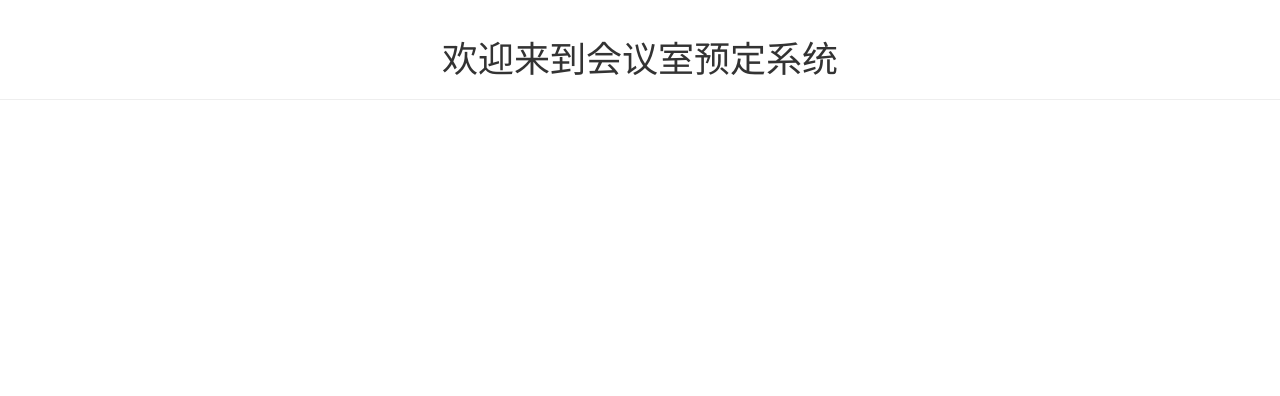
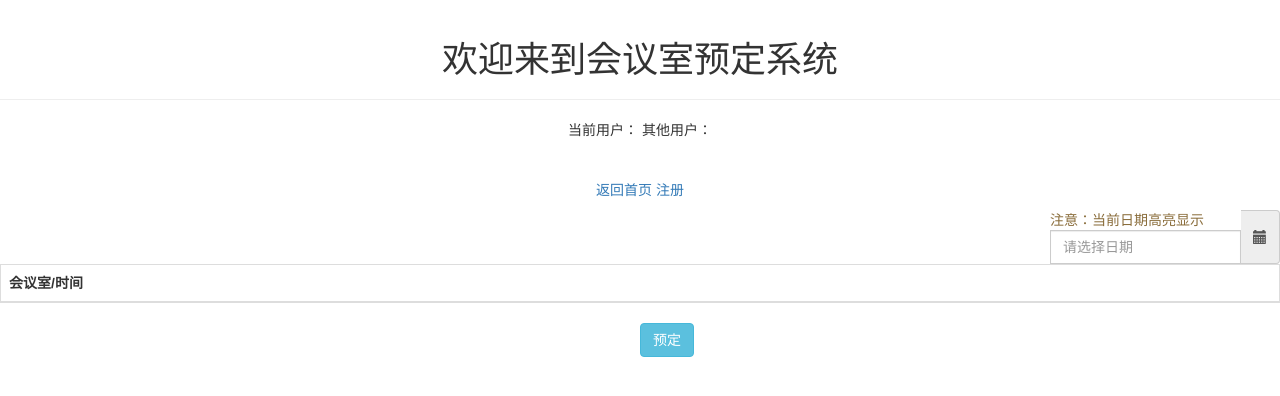
Before and after one commit to bosscharlie/lab-order-system, a Django app: page /roomorder/index/ in a window 1280 px wide. Shown: the top 396 px of the page. Run offline with Django 3.2, Linux system fonts and the light colour scheme; lists and menus that the app fills with data are empty; some libraries are stand-ins or nearby versions.

Commit message:
add datetimepicker

```diff
--- a/ordersystem/roomorder/templates/index.html
+++ b/ordersystem/roomorder/templates/index.html
@@ -4,7 +4,7 @@
     <meta charset="UTF-8">
     <title>index</title>
     <link rel="stylesheet" href="/static/bootstrap/css/bootstrap.min.css">
-    <link rel="stylesheet" type="text/css" href="/static/jquery.datetimepicker.css"/>
+    <link rel="stylesheet" type="text/css" href="/static/jquery.datetimepicker.min.css"/>
     <style>
         .td_active{
             background-color:purple;
@@ -14,11 +14,63 @@
             top:215px!important;
         }
 
+
+
     </style>
 </head>
 <body>
 <div class="page-header">
-    <h1 class="text-center">欢迎来到会议室预定系统<small class="text-info">{{request.user.username}}</small> </h1>
+    <h1 class="text-center">欢迎来到会议室预定系统<small class="text-info">{{request.user.username}}</small></h1>
 </div>
+
+<div class="text-center">
+    <span>当前用户：</span>
+    <span>其他用户：</span>
+</div>
+<br>
+<br>
+<p class="text-center">
+    <span><a href="/home/">返回首页</a> </span>
+    <span><a href="/logout/">注册</a> </span>
+</p>
+<div class="calender pull-right">
+    <div class="input-group" style="width: 230px;">
+        <span class="text-warning">注意：当前日期高亮显示</span>
+        <input type="text" autocomplete="off" class="form-control" id="datetimepicker11" placeholder="请选择日期"/>
+        <span class="input-group-addon">
+            <span class="glyphicon glyphicon-calendar">
+            </span>
+        </span>
+    </div>
+</div>
+<br>
+<br>
+<table class="table table-bordered">
+    <thead>
+    <tr>
+        <th>会议室/时间</th>
+        {% for row in time_choice %}
+        <th>{{ row.1 }}</th>
+        {% endfor %}
+    </tr>
+    </thead>
+    <tbody>
+    {{ htmls|safe }}
+    </tbody>
+</table>
+<div>{% csrf_token %}</div>
+<div class="col-lg-offset-6">
+    <button class="btn btn-info book-btn">预定</button>
+</div>
+
+<script src="/static/js/jquery-3.6.0.min.js"></script>
+<script src="/static/bootstrap/js/bootstrap.min.js"></script>
+<script src="/static/jquery.datetimepicker.full.min.js"></script>
+<script>
+    $('#datetimepicker11').datetimepicker({
+        timepicker:false,
+        format:"Y-m-d"
+    });
+</script>
 </body>
 </html>
```
